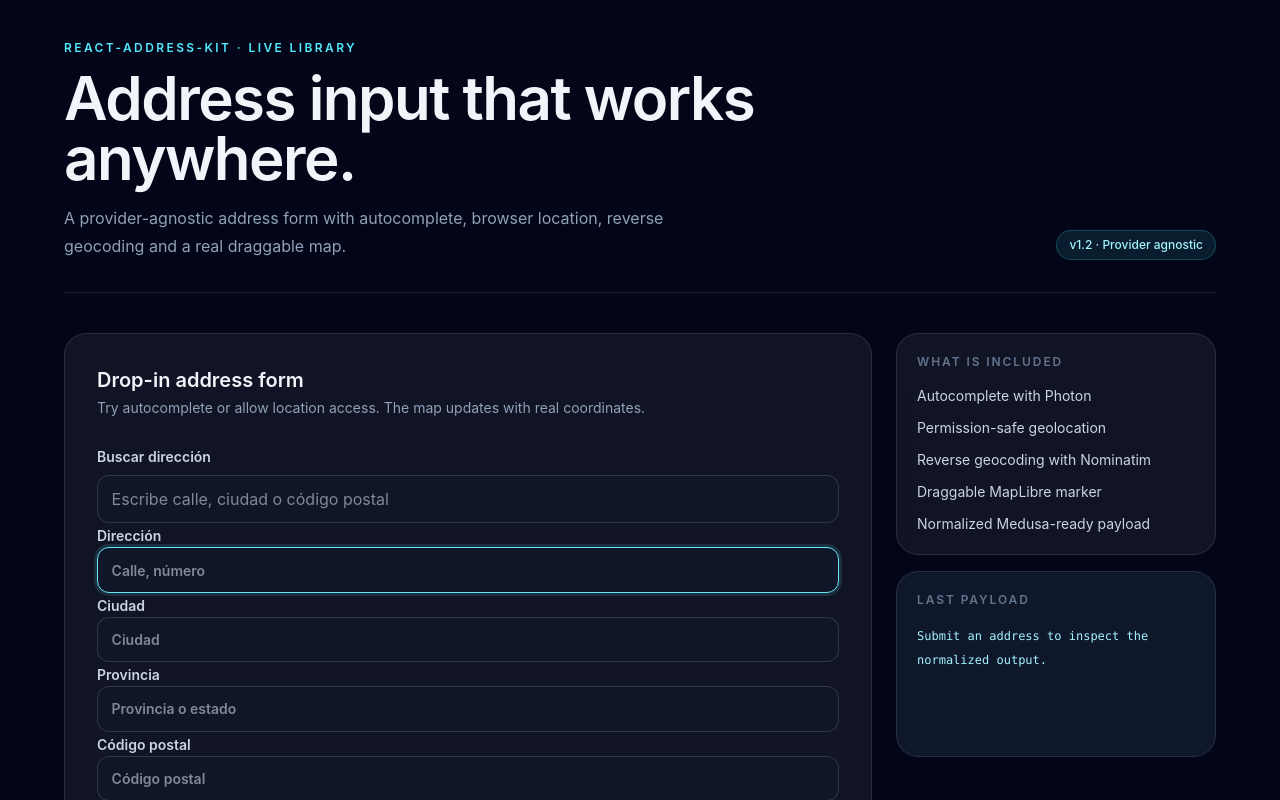
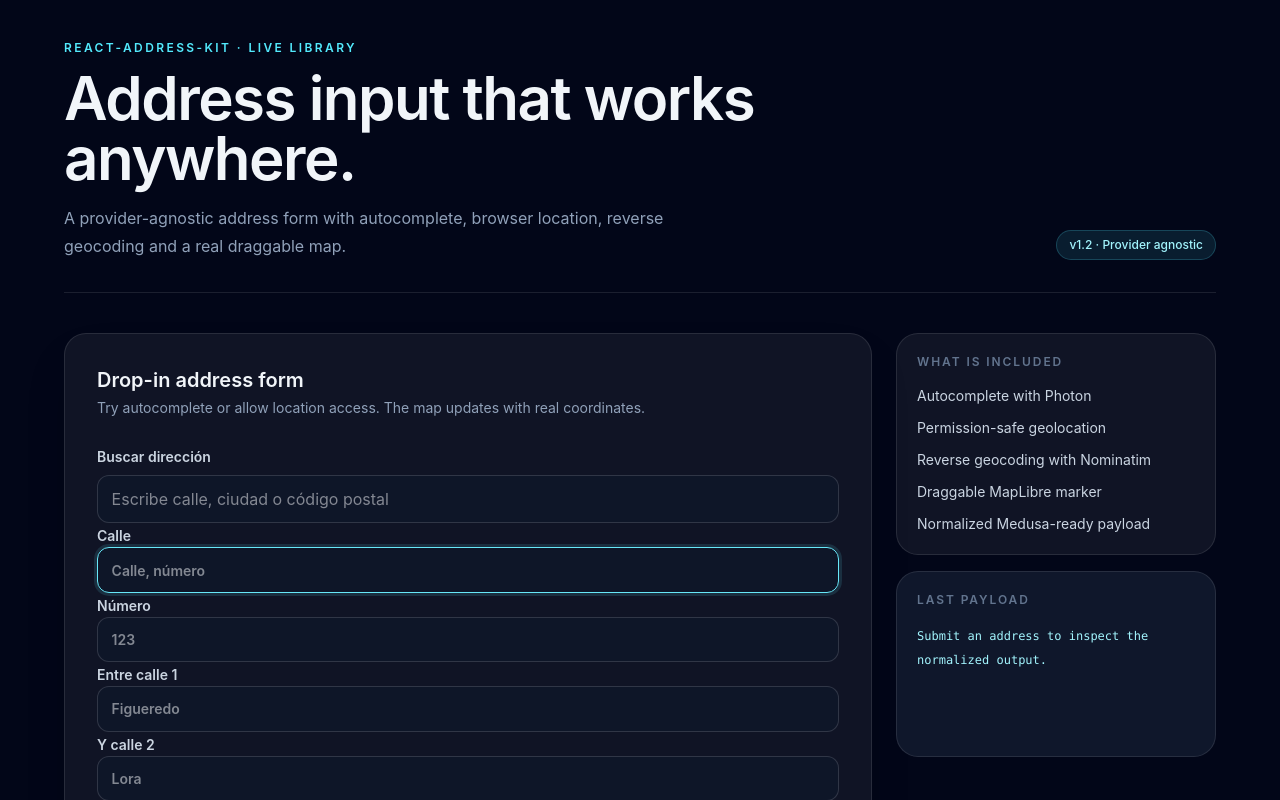
Before and after one commit to irojoshe/Addres-kit, a Next.js app: page / in a window 1280 px wide. Shown: the top 800 px of the page. Built offline with nearby package versions, Linux system fonts and the light colour scheme; no server answers.

Commit message:
feat: Cuban address form layout with entre-streets and map verification

```diff
--- a/src/components/AddressForm.tsx
+++ b/src/components/AddressForm.tsx
@@ -4,6 +4,7 @@ import { AddressPicker } from './AddressPicker'
 import { LocationButton } from './LocationButton'
 import { MapView } from './MapView'
 import { createDefaultAddressProvider, createPhotonProvider } from '../lib/providers'
+import { parseCubanAddress } from '../lib/cuban-address-parser'
 import { useAddressForm } from '../hooks/useAddressForm'
 import type { AddressData, AddressFormCallbacks, AddressFormHandle, AddressProvider, Coordinates, Suggestion, GeolocationError } from '../lib/types'
 import { mergeMessages, type Messages } from '../lib/messages'
@@ -74,6 +75,10 @@ export const AddressForm = forwardRef<AddressFormHandle, AddressFormProps>(
     const [query, setQuery] = useState('')
     const [suggestions, setSuggestions] = useState<Suggestion[]>([])
     const [loadingSuggestions, setLoadingSuggestions] = useState(false)
+    // Entre-calles cubanas: estado local (el provider no las devuelve).
+    // En el submit se componen en address_2 como "Entre X y Y".
+    const [entre1, setEntre1] = useState('')
+    const [entre2, setEntre2] = useState('')
 
     const reset = useCallback(() => {
       resetAddress()
@@ -83,12 +88,26 @@ export const AddressForm = forwardRef<AddressFormHandle, AddressFormProps>(
       setQuery('')
       setSuggestions([])
       setLoadingSuggestions(false)
+      setEntre1('')
+      setEntre2('')
+      setVerifyStatus(null)
     }, [resetAddress, initialCoordinates])
 
-    const getValues = useCallback(() => ({
-      ...address,
-      coordinates: coordinates ?? undefined,
-    }), [address, coordinates])
+    // address_1 guarda "Calle [#número]"; se deriva para los inputs.
+    const streetParts = parseCubanAddress(address.address_1 || '')
+
+    // Payload final: compone "Entre X y Y" en address_2 si están ambas.
+    const buildPayload = useCallback((): AddressData => {
+      const entre =
+        entre1.trim() && entre2.trim() ? `Entre ${entre1.trim()} y ${entre2.trim()}` : ''
+      return {
+        ...address,
+        address_2: entre || address.address_2,
+        coordinates: coordinates ?? undefined,
+      } as AddressData
+    }, [address, coordinates, entre1, entre2])
+
+    const getValues = useCallback(() => buildPayload(), [buildPayload])
 
     const setValues = useCallback((values: Partial<AddressData>) => {
       const { coordinates: coords, ...rest } = values
@@ -123,6 +142,17 @@ export const AddressForm = forwardRef<AddressFormHandle, AddressFormProps>(
       onAddressChange?.(next)
     }
 
+    const handleStreetChange = (value: string) => {
+      const num = streetParts.number
+      handleChange('address_1', num ? `${value} #${num}` : value)
+    }
+
+    const handleNumberChange = (value: string) => {
+      const clean = value.replace(/#/g, '').trim()
+      const street = streetParts.street
+      handleChange('address_1', clean ? (street ? `${street} #${clean}` : `#${clean}`) : street)
+    }
+
     // Estable (useCallback): LocationButton dispara onLocation en un useEffect
     // y un callback inline re-crearía el bucle de 300 requests.
     const handleLocationFound = useCallback(async (coords: Coordinates) => {
@@ -140,6 +170,8 @@ export const AddressForm = forwardRef<AddressFormHandle, AddressFormProps>(
         const fields = await addressProvider.reverse(coords, { language })
         console.log('[geo] reverse OK:', fields)
         setAddressFromData({ ...fields, coordinates: coords, source: 'geolocation', verified: true })
+        setEntre1('')
+        setEntre2('')
         onLocationFound?.(coords)
       } catch (err) {
         console.error('[geo] reverse ERROR:', err)
@@ -153,6 +185,8 @@ export const AddressForm = forwardRef<AddressFormHandle, AddressFormProps>(
       try {
         const fields = await addressProvider.reverse(coords, { language })
         setAddressFromData({ ...fields, coordinates: coords, source: 'manual', verified: false })
+        setEntre1('')
+        setEntre2('')
       } catch {
         // Se conserva el pin aunque falle el reverse
       }
@@ -213,9 +247,10 @@ export const AddressForm = forwardRef<AddressFormHandle, AddressFormProps>(
         onError?.({ code: 'validation', message: result.error })
         return
       }
-      await onSubmit(address as AddressData)
+      const payload = buildPayload()
+      await onSubmit(payload)
       setSuccess(true)
-      onAddressSubmit?.(address as AddressData)
+      onAddressSubmit?.(payload)
     }
 
     // Focus automático en address_1 al montar (no address_2 como antes)
@@ -240,27 +275,56 @@ export const AddressForm = forwardRef<AddressFormHandle, AddressFormProps>(
             })
             setCoordinates(suggestion.coordinates)
             setSuggestions([])
+            setEntre1('')
+            setEntre2('')
             onSuggestionSelect?.(suggestion)
           }}
           language={language}
           countryRestriction={countryRestriction}
         />
         <label>
-          Dirección
+          Calle
           <input
-            value={address.address_1}
-            onChange={(e) => handleChange('address_1', e.target.value)}
+            value={streetParts.street}
+            onChange={(e) => handleStreetChange(e.target.value)}
             name="address_1"
-            placeholder={messages?.address_1Placeholder || 'Calle, número'}
+            placeholder={messages?.address_1Placeholder || 'Calle Maceo'}
           />
         </label>
         <label>
-          Ciudad
+          Número
+          <input
+            value={streetParts.number}
+            onChange={(e) => handleNumberChange(e.target.value)}
+            name="address_number"
+            placeholder="123"
+          />
+        </label>
+        <label>
+          Entre calle 1
+          <input
+            value={entre1}
+            onChange={(e) => setEntre1(e.target.value)}
+            name="address_between1"
+            placeholder="Figueredo"
+          />
+        </label>
+        <label>
+          Y calle 2
+          <input
+            value={entre2}
+            onChange={(e) => setEntre2(e.target.value)}
+            name="address_between2"
+            placeholder="Lora"
+          />
+        </label>
+        <label>
+          Municipio
           <input
             value={address.city}
             onChange={(e) => handleChange('city', e.target.value)}
             name="city"
-            placeholder={messages?.cityPlaceholder || 'Ciudad'}
+            placeholder={messages?.cityPlaceholder || 'Bayamo'}
           />
         </label>
         <label>
@@ -269,16 +333,7 @@ export const AddressForm = forwardRef<AddressFormHandle, AddressFormProps>(
             value={address.province ?? ''}
             onChange={(e) => handleChange('province', e.target.value)}
             name="province"
-            placeholder={messages?.provincePlaceholder || 'Provincia o estado'}
-          />
-        </label>
-        <label>
-          Código postal
-          <input
-            value={address.postal_code ?? ''}
-            onChange={(e) => handleChange('postal_code', e.target.value)}
-            name="postal_code"
-            placeholder={messages?.postalCodePlaceholder || 'Código postal'}
+            placeholder={messages?.provincePlaceholder || 'Granma'}
           />
         </label>
         <label>
@@ -287,19 +342,28 @@ export const AddressForm = forwardRef<AddressFormHandle, AddressFormProps>(
             value={address.country_code}
             onChange={(e) => handleChange('country_code', e.target.value)}
             name="country_code"
-            placeholder={messages?.countryPlaceholder || 'País'}
+            placeholder={messages?.countryPlaceholder || 'cu'}
           />
         </label>
-        {showMap && isMapLibreAvailable && <MapView coordinates={coordinates} onMarkerDrag={handleMarkerDrag} />}
-        {showLocationButton && (
-          <LocationButton onLocation={handleLocationFound} />
-        )}
         <div style={{ display: 'flex', gap: 8, alignItems: 'center', marginTop: 8 }}>
+          {showLocationButton && (
+            <LocationButton onLocation={handleLocationFound} />
+          )}
           <button type="button" onClick={verifyOnMap} disabled={verifying}>
             {verifying ? 'Verificando…' : '✓ Verificar en el mapa'}
           </button>
           {verifyStatus && <small role="status">{verifyStatus}</small>}
         </div>
+        {showMap && isMapLibreAvailable && (
+          <>
+            <MapView coordinates={coordinates} onMarkerDrag={handleMarkerDrag} />
+            <small>
+              Pin: {coordinates ? `${coordinates.latitude.toFixed(5)}, ${coordinates.longitude.toFixed(5)}` : 'sin ubicación'}
+              {coordinates?.accuracy != null ? ` (accuracy: ${Math.round(coordinates.accuracy)}m)` : ''} · Dirección
+              detectada: {[address.address_1, address.city].filter(Boolean).join(', ') || '—'}
+            </small>
+          </>
+        )}
         <button type="submit" disabled={loadingSuggestions}>
           {messages?.save || 'Guardar'}
         </button>
```
